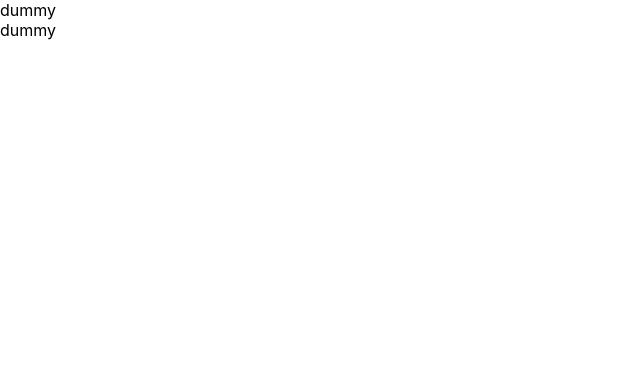
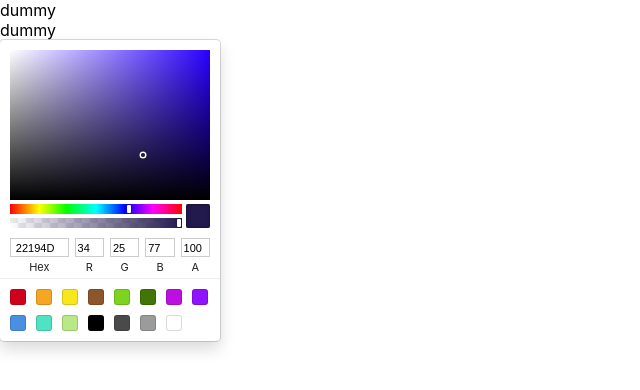
Before and after one commit to youngyounkim/B-BPlaner, a React (Create React App) app in the folder bbp/: page / in a window 1280 px wide. Shown: the top 390 px of the page, without its empty margins (0-640 px from the left). Built offline with nearby package versions, Linux system fonts and the light colour scheme.

Commit message:
Color Picker 테스트를 위해 App.js 에 코드 추가

```diff
--- a/bbp/src/App.js
+++ b/bbp/src/App.js
@@ -1,12 +1,16 @@
 import "./App.css";
-
+import { SketchPicker } from 'react-color'
 
 import TargetList from "./component/TargetList"  // 테스트용 입니다. - 민석
 
 function App() {
+  const handleColor = function (color) { // 테스트용 - 제천
+    console.log('color: ', color.hex);
+  }
   return (
     <>
       <TargetList/> {/* 테스트용 입니다. -- 민석 */}
+      <SketchPicker onChangeComplete={handleColor}/> {/* 테스트용 제천 */}
     </>
 
   )
```
